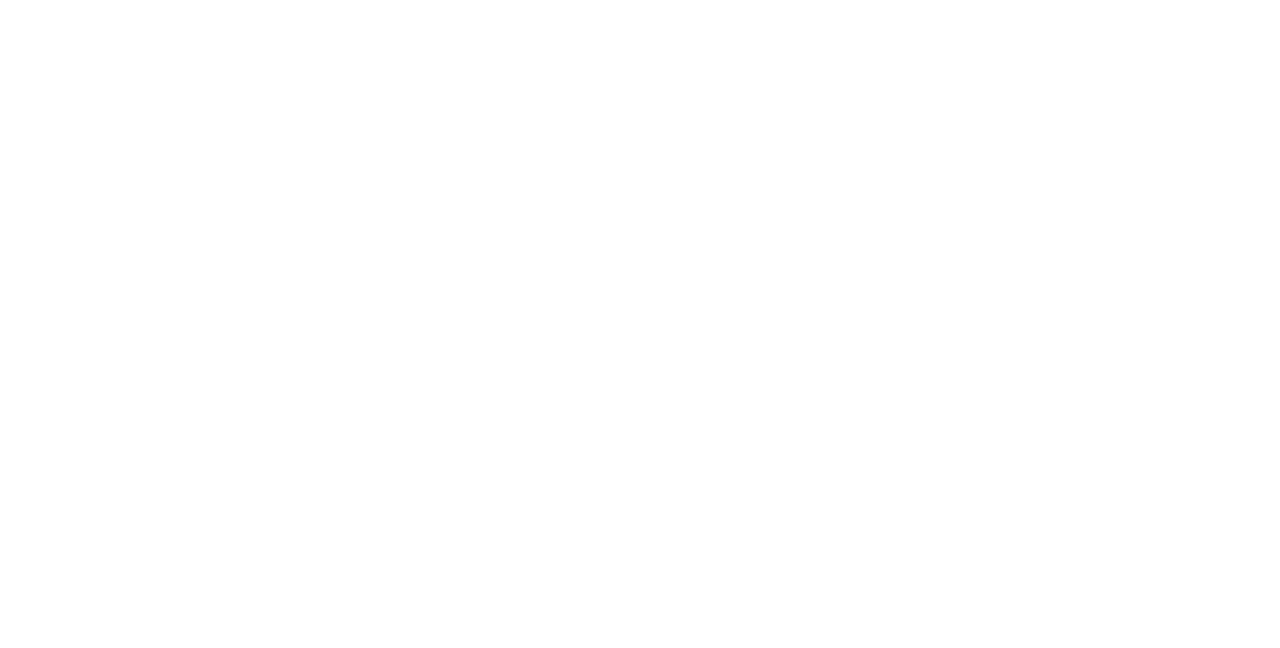
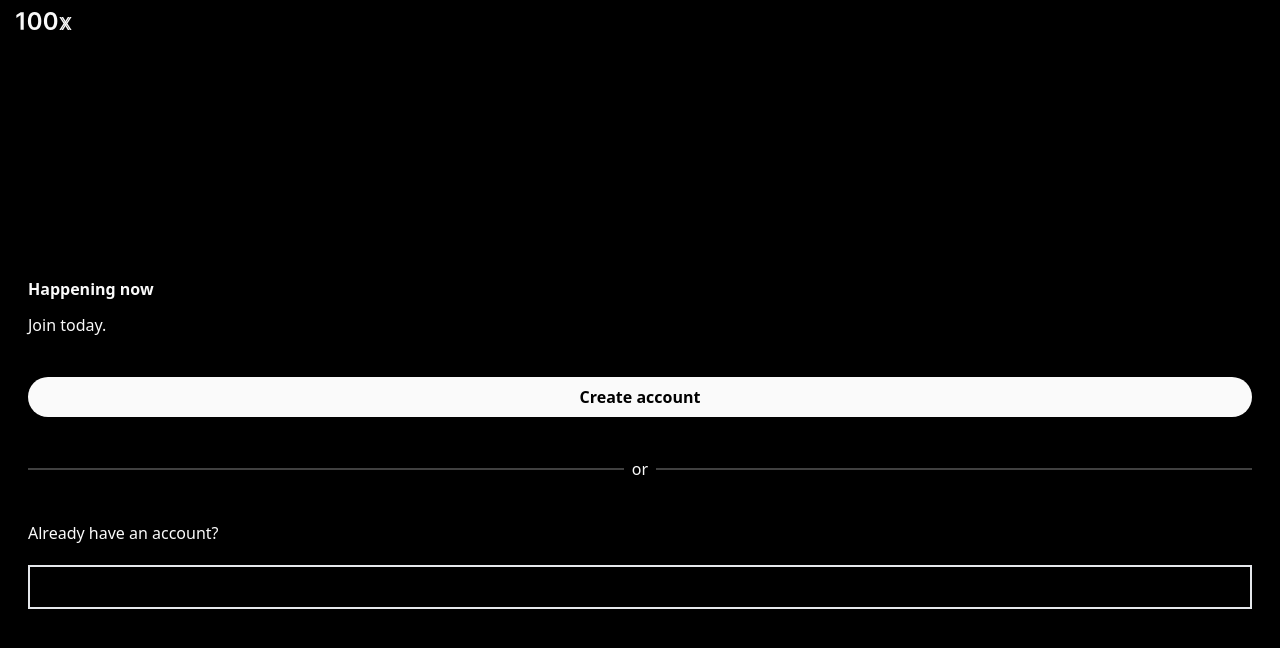
Before and after one commit to 100x-Engineers/layouts-assignment-hriksinha1, a website: page src/index.html in a window 1280 px wide. Drawn offline with Linux system fonts and the light colour scheme; files whose address does not match are found by name.

Commit message:
login pages commit

```diff
--- /dev/null
+++ b/package.json
@@ -0,0 +1,5 @@
+{
+  "devDependencies": {
+    "tailwindcss": "^3.3.3"
+  }
+}
--- a/src/index.html
+++ b/src/index.html
@@ -6,7 +6,46 @@
     <title>100x</title>
     <link href="../dist/output.css" rel="stylesheet" />
   </head>
-  <body>
-    <!-- Write your code here -->
+  <body class="bg-black w-full h-full">
+    <header class="py-3 px-4 justify-center items-center gap-32">
+      <img src="images/100x.svg" alt="">
+    </header>
+
+    <main class="h-screen flex w-full items-center">
+      <section class="flex w-full flex-col gap-10 px-7">
+        <section class="flex flex-col gap-3">
+          <h1 class="text-1.9375rem  font-inter font-bold leading-norma not-italicl text-neutral-50">
+            Happening now
+          </h1>
+          <p class="text-base font-inter not-italic font-medium leading-normal text-neutral-50">
+            Join today.
+          </p>
+        </section>
+        <a href="../login/create-account-step-1.html">
+          <button class=" text-base w-full rounded-full bg-neutral-50 px-6 py-2 font-bold leading-normal text-neutral-1000 backdrop-blur-xl hover:bg-neutral-200 disabled:pointer-events-none disabled:opacity-25 text-center">
+            Create account
+          </button>
+        </a>
+        <div class="flex items-center">
+          <hr class="mr-2 flex-grow border-t-2 border-neutral-700">
+          <span class="text-16 font-regular leading-normal text-neutral-50">or</span>
+          <hr class="ml-2 flex-grow border-t-2 border-neutral-700">
+        </div>
+        <section class="flex flex-col gap-5">
+          <p class="text-0.9375rem font-medium leading-normal not-italic font-inter text-neutral-50">
+            Already have an account?
+          </p>
+
+          <a href="../login/create-account-step-1.html">
+            <button class="text-twitter-blue border-signborder border-2  w-full px-6 py-2 flex justify-center items-center self-stretch rounded-borderr font-bold not-italic ">
+            <span>Sign up</span>
+          </button>
+
+          </a>
+        </section>
+      </section>
+
+    </main>
+
   </body>
 </html>
```
Also changed, not shown: index.html (added, +11 -0 lines), dist/output.css, public/100x.svg (added), 1 other file.
